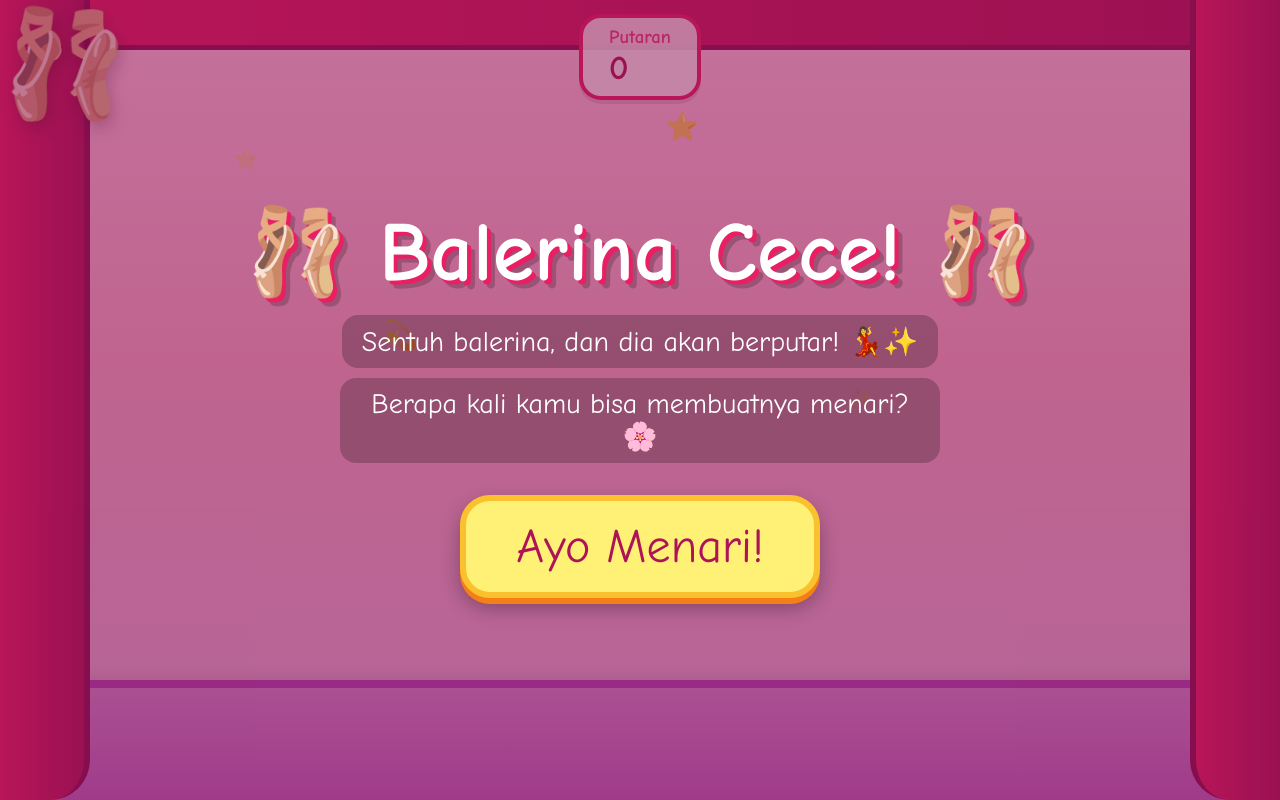
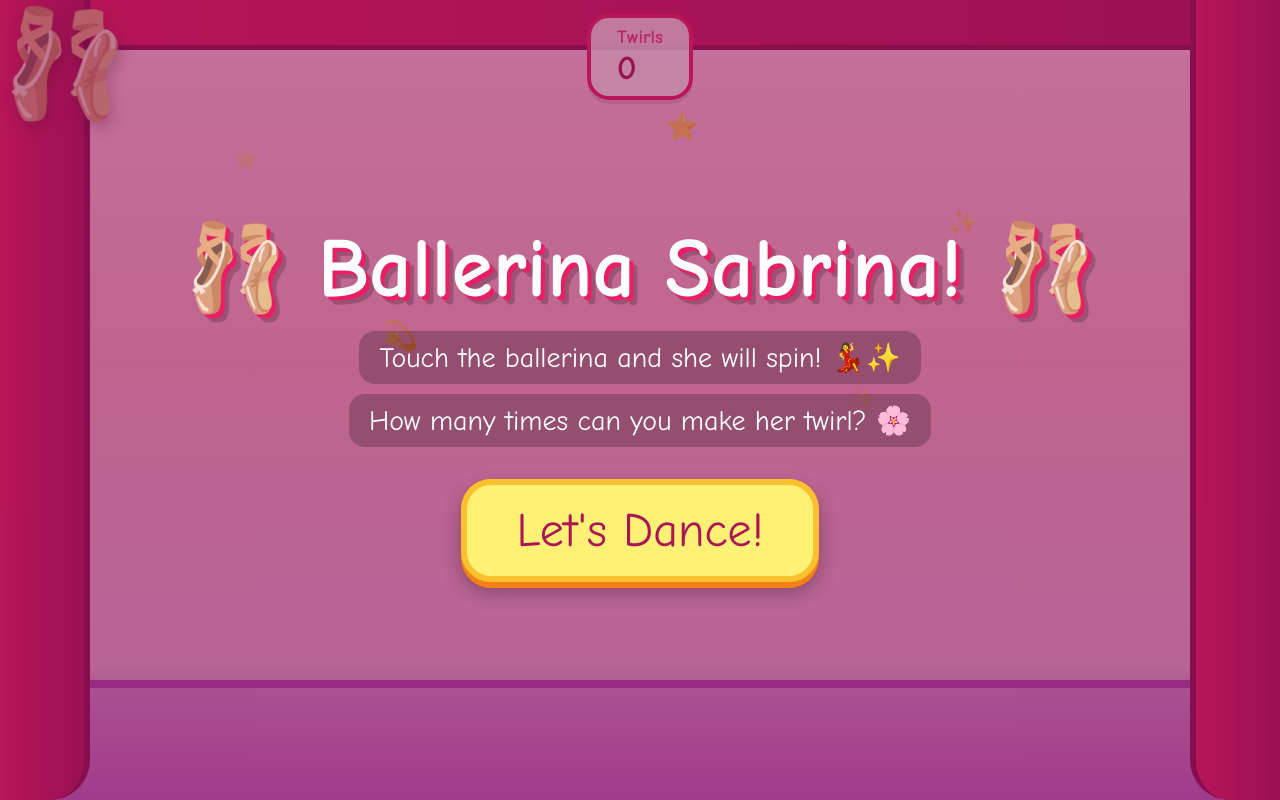
Before and after one commit to sabatiiq/sabrina-games, a plain HTML site: page ballerina-game.html in a window 1280 px wide. Drawn offline with Linux system fonts and the light colour scheme.

Commit message:
Make Ballerina game English and for Sabrina

```diff
--- a/ballerina-game.html
+++ b/ballerina-game.html
@@ -1,9 +1,9 @@
 <!DOCTYPE html>
-<html lang="id">
+<html lang="en">
 <head>
 <meta charset="UTF-8">
 <meta name="viewport" content="width=device-width, initial-scale=1.0, user-scalable=no">
-<title>Balerina Cece! 🩰</title>
+<title>Ballerina Sabrina! 🩰</title>
 <style>
   * { box-sizing: border-box; margin: 0; padding: 0; -webkit-tap-highlight-color: transparent; }
   html, body {
@@ -181,7 +181,7 @@
   <div class="star-bg" style="top: 48%; left: 66%; animation-delay: 0.3s;">✨</div>
 
   <div id="hud">
-    <div class="panel"><span class="label">Putaran</span><span id="score">0</span></div>
+    <div class="panel"><span class="label">Twirls</span><span id="score">0</span></div>
   </div>
 
   <div id="stage"></div>
@@ -189,10 +189,10 @@
   <div id="ballerina">🩰</div>
 
   <div id="overlay">
-    <h1>🩰 Balerina Cece! 🩰</h1>
-    <p>Sentuh balerina, dan dia akan berputar! 💃✨</p>
-    <p>Berapa kali kamu bisa membuatnya menari? 🌸</p>
-    <button id="startBtn">Ayo Menari!</button>
+    <h1>🩰 Ballerina Sabrina! 🩰</h1>
+    <p>Touch the ballerina and she will spin! 💃✨</p>
+    <p>How many times can you make her twirl? 🌸</p>
+    <button id="startBtn">Let's Dance!</button>
   </div>
 </div>
 
@@ -207,7 +207,7 @@
   const BAL_W = 130;
   const BAL_H = 130;
   const DANCERS = ['🩰', '💃', '🩰', '💃'];
-  const CHEERS  = ['Wheee!', 'Cantik!', 'Berputar!', 'Hebat!', 'Menari!', 'Yeay!'];
+  const CHEERS  = ['Wheee!', 'Pretty!', 'Spin!', 'Amazing!', 'Twirl!', 'Yay!'];
 
   let state = {
     running: false,
@@ -235,7 +235,7 @@
     if (!('speechSynthesis' in window)) return;
     window.speechSynthesis.cancel();
     const u = new SpeechSynthesisUtterance(text);
-    u.rate = 1.0; u.pitch = 1.5; u.lang = 'id-ID';
+    u.rate = 1.0; u.pitch = 1.5; u.lang = 'en-US';
     window.speechSynthesis.speak(u);
   }
 
```
Also changed, not shown: index.html (+3 -3 lines), 1 other file.
